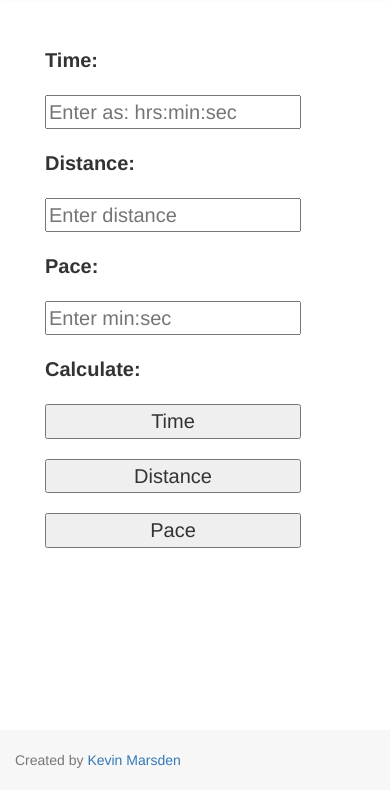
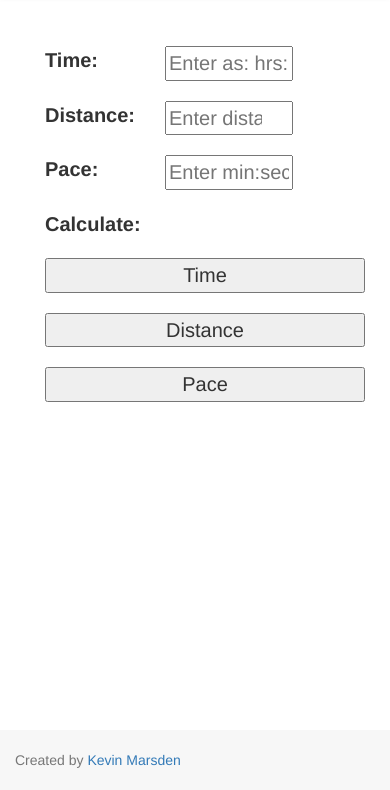
Before and after one commit to kevmarsden/simple-pace-calc, a PHP site: page / in a window 390 px wide. Shown: the part 54-844 px from the top of the page. Run offline with PHP 8.4, Linux system fonts and the light colour scheme.

Commit message:
Update style.css
Update CSS for mobile layout

```diff
--- a/assets/css/style.css
+++ b/assets/css/style.css
@@ -155,8 +155,12 @@ code {
 
 @media screen and ( max-width: 600px ) {
 	input {
-		width: 80%;
+		width: 40%;
 	}
+	input[type=button] {
+		width: 100%;
+	}
+
  }
 
  #paceEntry:focus,
```
